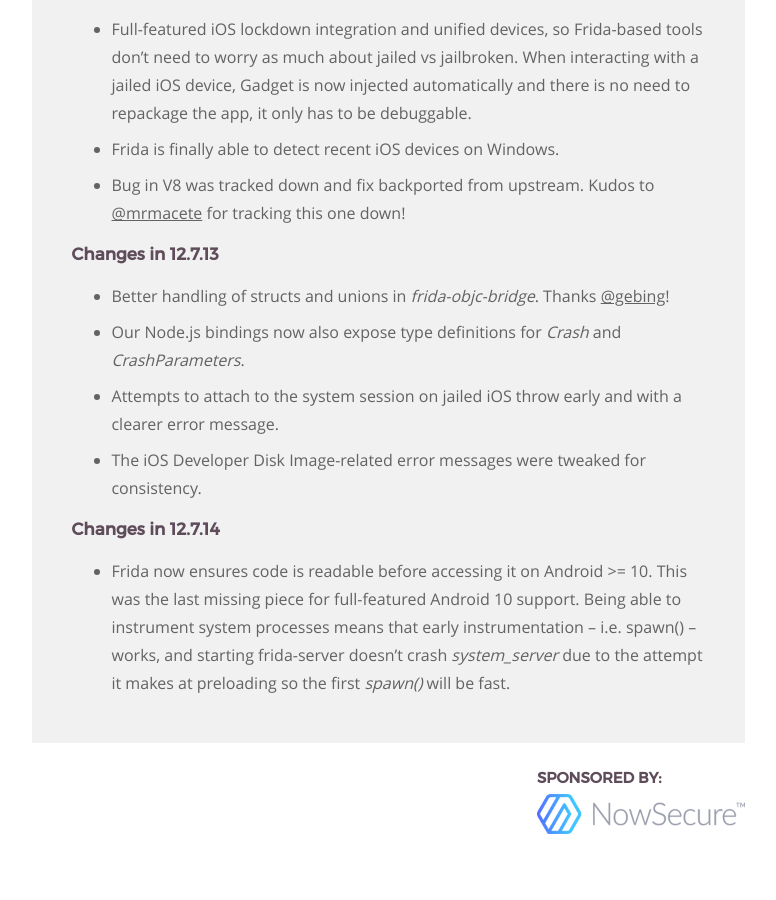
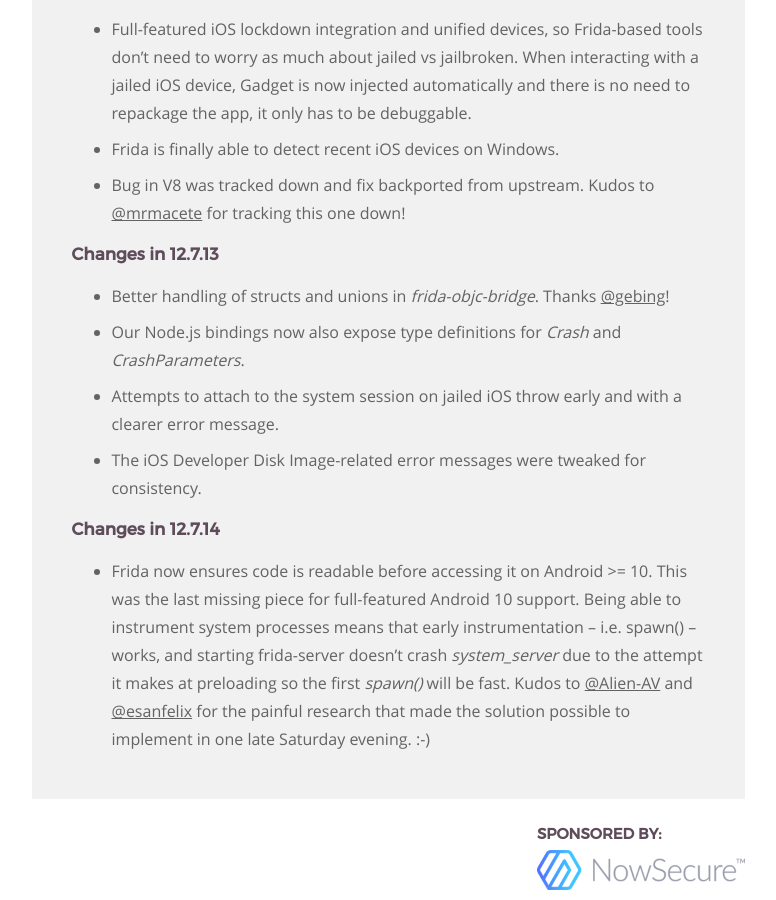
Before and after one commit to frida/frida-website, a Jekyll site: the page built from _posts/2019-09-18-frida-12-7-released.markdown, in a window 1280 px wide and 900 px high, scrolled down 12073 px. Shown: the whole window, without its empty margins (364-1140 px from the left). Built offline with Jekyll 4.4.1, drawn with Linux system fonts in a browser that asks for light colours; before the commit the page ends 12917 px from its top, so only the background shows below that.

Commit message:
Improve the 12.7.14 changelog

```diff
--- a/_posts/2019-09-18-frida-12-7-released.markdown
+++ b/_posts/2019-09-18-frida-12-7-released.markdown
@@ -480,6 +480,8 @@ Enjoy!
   able to instrument system processes means that early instrumentation – i.e.
   spawn() – works, and starting frida-server doesn't crash *system_server* due
   to the attempt it makes at preloading so the first *spawn()* will be fast.
+  Kudos to [@Alien-AV][] and [@esanfelix][] for the painful research that made
+  the solution possible to implement in one late Saturday evening. :-)
 
 
 [frida-java-bridge]: https://github.com/frida/frida-java-bridge
@@ -499,3 +501,4 @@ Enjoy!
 [@Alien-AV]: https://github.com/Alien-AV
 [@muhzii]: https://github.com/muhzii
 [@timstrazz]: https://twitter.com/timstrazz
+[@esanfelix]: https://twitter.com/esanfelix
```
